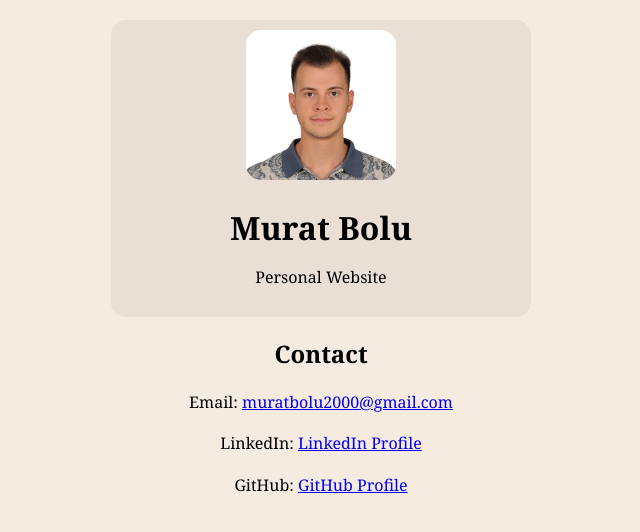
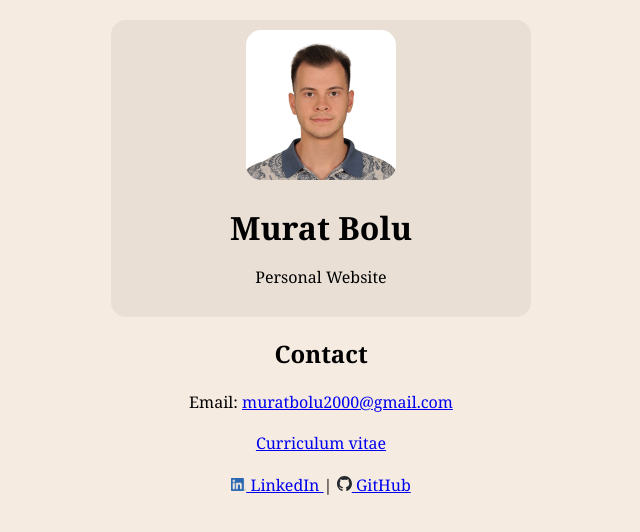
Before and after one commit to muratbolu/muratbolu.com, a plain HTML site: page index.html in a window 1280 px wide. Shown: the whole page, without its empty margins (319-959 px from the left). Drawn offline with Linux system fonts and the light colour scheme.

Commit message:
Add icons

```diff
--- a/index.html
+++ b/index.html
@@ -32,6 +32,11 @@
         img {
             max-width: 100%;
             height: auto;
+        }
+
+        .profile-image {
+            max-width: 100%;
+            height: auto;
             border-radius: 15px;
         }
     </style>
@@ -39,7 +44,7 @@
 
 <body>
     <header>
-        <img src="picture.jpg" alt="Murat Bolu Photo" width="150" height="150">
+        <img class="profile-image" src="picture.jpg" alt="Murat Bolu Photo" width="150" height="150">
         <h1>Murat Bolu</h1>
         <p>Personal Website</p>
     </header>
@@ -47,8 +52,16 @@
     <section>
         <h2>Contact</h2>
         <p>Email: <a href="mailto:muratbolu2000@gmail.com">muratbolu2000@gmail.com</a></p>
-        <p>LinkedIn: <a href="https://www.linkedin.com/in/muratbolu" target="_blank">LinkedIn Profile</a></p>
-        <p>GitHub: <a href="https://github.com/muratbolu" target="_blank">GitHub Profile</a></p>
+        <p><a href="cv/Murat Bolu - CV.pdf">Curriculum vitae</a></p>
+        <p>
+            <a href="https://www.linkedin.com/in/muratbolu" target="_blank">
+                <img src="icons/LI-In-Bug.png" width="15" height="15" /> LinkedIn
+            </a>
+            |
+            <a href="https://github.com/muratbolu" target="_blank">
+                <img src="icons/github-mark.svg" width="15" height="15" /> GitHub
+            </a>
+        </p>
     </section>
 </body>
 
```
Also changed, not shown: icons/LI-In-Bug.png (added), icons/github-mark.svg (added).
